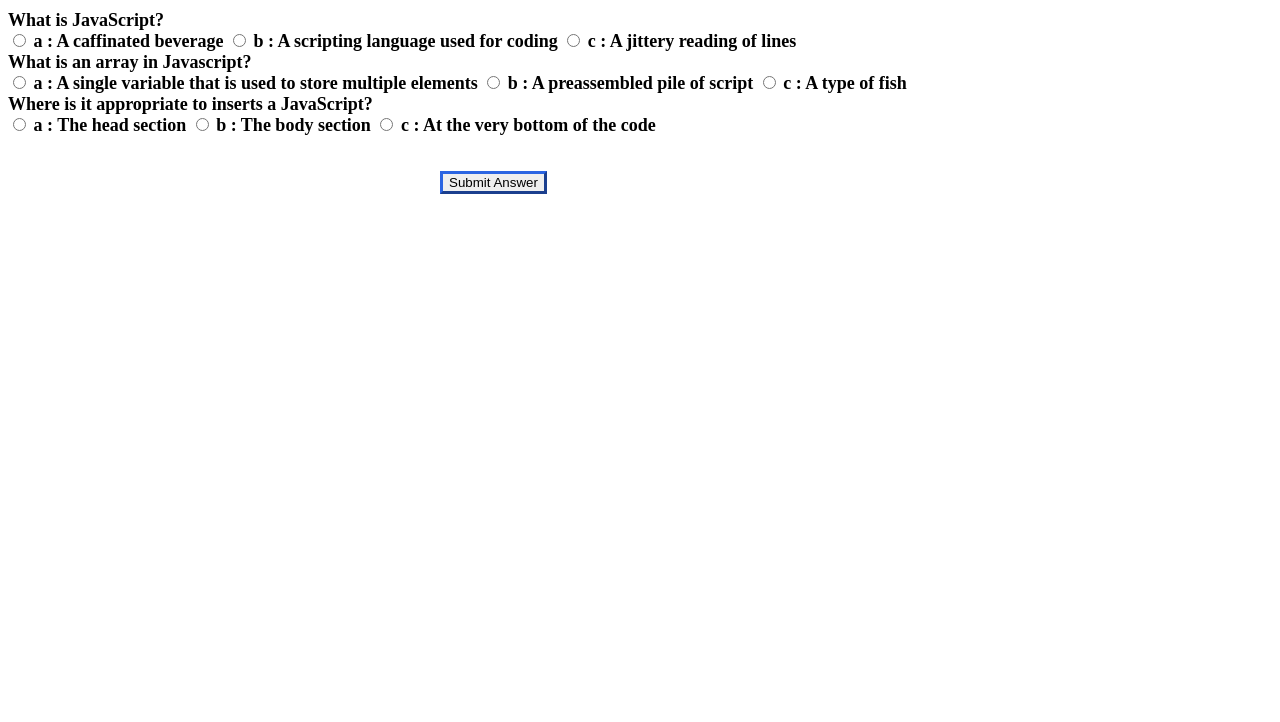
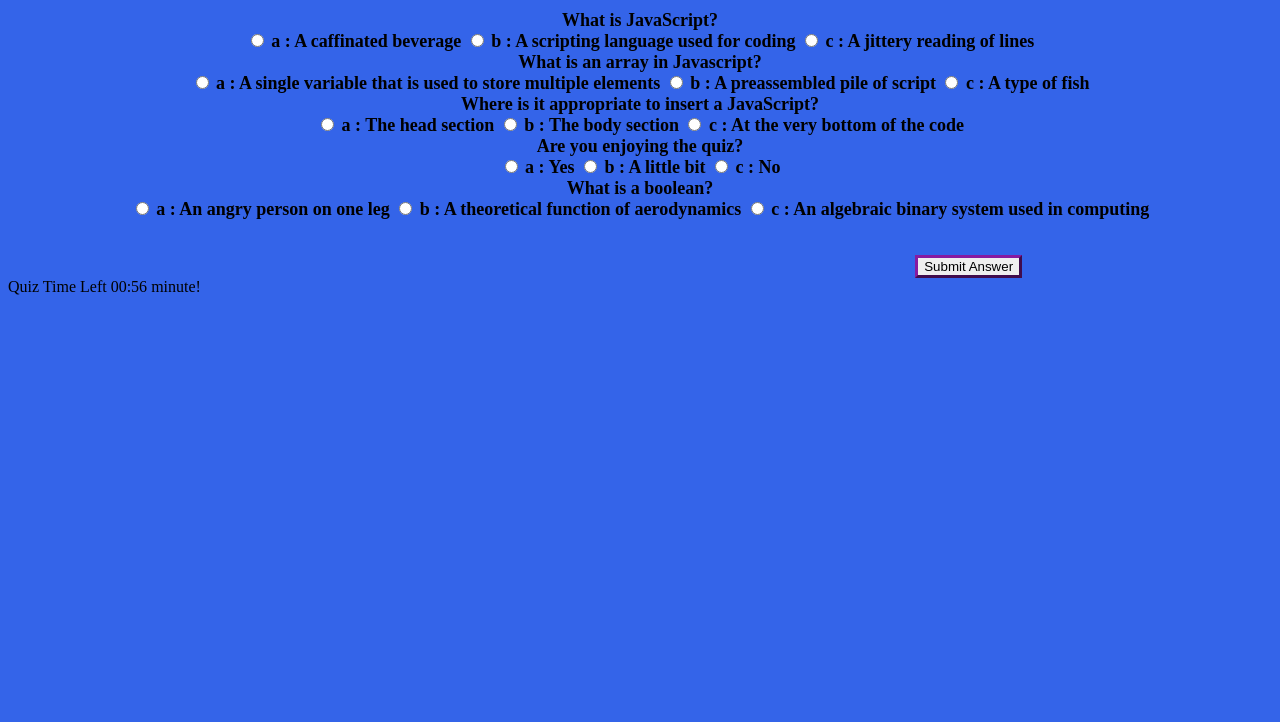
Before and after one commit to josephmartin721/JRM-HW4-APICodeQuiz, a plain HTML site: page index.html in a window 1280 px wide. Shown: the part 78-800 px from the top of the page. Drawn offline with Linux system fonts and the light colour scheme.

Commit message:
Format finished. Timer almost. Scoreboard not.

```diff
--- a/index.html
+++ b/index.html
@@ -14,6 +14,7 @@
         <div id='quiz'></div>
             <button id='submit'>Submit Answer</button>
         <div id='results'></div>
+        <div>Quiz Time Left <span id="time">1:00</span> minute!</div>
     <script src='script.js'></script>
 
 </body>
--- a/script.js
+++ b/script.js
@@ -19,7 +19,7 @@ function buildQuiz(){
           // ...add an HTML radio button
           answers.push(
             `<label>
-              <input type="radio" name="question${questionNumber}" value="${letter}">
+              <input type='radio' name='question${questionNumber}' value='${letter}'>
               ${letter} :
               ${currentQuestion.answers[letter]}
             </label>`
@@ -28,8 +28,8 @@ function buildQuiz(){
 
         // add this question and its answers to the output
         output.push(
-          `<div class="question"> ${currentQuestion.question} </div>
-          <div class="answers"> ${answers.join('')} </div>`
+          `<div class='question'> ${currentQuestion.question} </div>
+          <div class='answers'> ${answers.join('')} </div>`
         );
       }
     );
@@ -40,70 +40,101 @@ function buildQuiz(){
 
   function showResults(){
 
-    // gather answer containers from our quiz
     const answerContainers = quizContainer.querySelectorAll('.answers');
 
-    // keep track of user's answers
     let numCorrect = 0;
 
-    // for each question...
     myQuestions.forEach( (currentQuestion, questionNumber) => {
 
-      // find selected answer
       const answerContainer = answerContainers[questionNumber];
       const selector = `input[name=question${questionNumber}]:checked`;
       const userAnswer = (answerContainer.querySelector(selector) || {}).value;
 
-      // if answer is correct
       if(userAnswer === currentQuestion.correctAnswer){
-        // add to the number of correct answers
         numCorrect++;
 
-        // color the answers green
         answerContainers[questionNumber].style.color = 'lightgreen';
       }
-      // if answer is wrong or blank
       else{
-        // color the answers red
         answerContainers[questionNumber].style.color = 'red';
       }
     });
 
-    // show number of correct answers out of total
     resultsContainer.innerHTML = `${numCorrect} out of ${myQuestions.length}`;
   }
+
+  function startTimer(duration, display) {
+    var timer = duration, minutes, seconds;
+    setInterval(function () {
+        minutes = parseInt(timer / 60, 10);
+        seconds = parseInt(timer % 60, 10);
+
+        minutes = minutes < 10 ? '0' + minutes : minutes;
+        seconds = seconds < 10 ? '0' + seconds : seconds;
+
+        display.textContent = minutes + ':' + seconds;
+
+        if (--timer < 0) {
+            timer = duration;
+        }
+    }, 1000);
+}
+
+window.onload = function () {
+    var oneMinute = 60 * 1,
+        display = document.querySelector('#time');
+    startTimer(oneMinute, display);
+};
 
 const quizContainer = document.getElementById('quiz');
 const resultsContainer = document.getElementById('results');
 const submitButton = document.getElementById('submit');
 const myQuestions = [
     {
-      question: "What is JavaScript?",
+      question: 'What is JavaScript?',
       answers: {
-        a: "A caffinated beverage",
-        b: "A scripting language used for coding",
-        c: "A jittery reading of lines"
+        a: 'A caffinated beverage',
+        b: 'A scripting language used for coding',
+        c: 'A jittery reading of lines'
       },
-      correctAnswer: "b"
+      correctAnswer: 'b'
     },
     {
-      question: "What is an array in Javascript?",
+      question: 'What is an array in Javascript?',
       answers: {
-        a: "A single variable that is used to store multiple elements",
-        b: "A preassembled pile of script",
-        c: "A type of fish"
+        a: 'A single variable that is used to store multiple elements',
+        b: 'A preassembled pile of script',
+        c: 'A type of fish'
       },
-      correctAnswer: "a"
+      correctAnswer: 'a'
     },
     {
-      question: "Where is it appropriate to inserts a JavaScript?",
+      question: 'Where is it appropriate to insert a JavaScript?',
       answers: {
         a: 'The head section',
         b: 'The body section',
         c: 'At the very bottom of the code',
       },
-      correctAnswer: "a"
-    }
+      correctAnswer: 'a'
+    },
+    {
+      question: 'Are you enjoying the quiz?',
+      answers: {
+          a: 'Yes',
+          b: 'A little bit',
+          c: 'No',
+      },
+      correctAnswer: 'a'
+    },
+    {
+        question: 'What is a boolean?',
+        answers: {
+            a: 'An angry person on one leg',
+            b: 'A theoretical function of aerodynamics',
+            c: 'An algebraic binary system used in computing',
+        },
+        correctAnswer: 'c'
+      },
   ];
 
 buildQuiz();
--- a/style.css
+++ b/style.css
@@ -1,21 +1,29 @@
+body {background-color: rgb(52, 100, 233);}
+
 .mainTitle {
     margin-bottom: 25px;
-    border: 25px rgb(43, 101, 226);
+    border: 25px rgb(135, 27, 161);
     text-align: center;
     font-family: 'Times New Roman', Times, serif;
     font-size: 35px;
+}
+
+#results {
+    margin-left: 9.60in;
+    font-size: larger;
+    font-weight: 750;
 }
 
 #quiz {
     font-family: 'Times New Roman', Times, serif;
     font-size: large;
     font-weight: bold;
-    text-align: left;
+    text-align: center;
 }
 
 button {
     margin-top: 35px;
-    margin-left: 4.5in;
-    border-color: rgb(43, 101, 226);
+    margin-left: 9.45in;
+    border-color: rgb(135, 27, 161);
     border-width: medium;
 }
```
